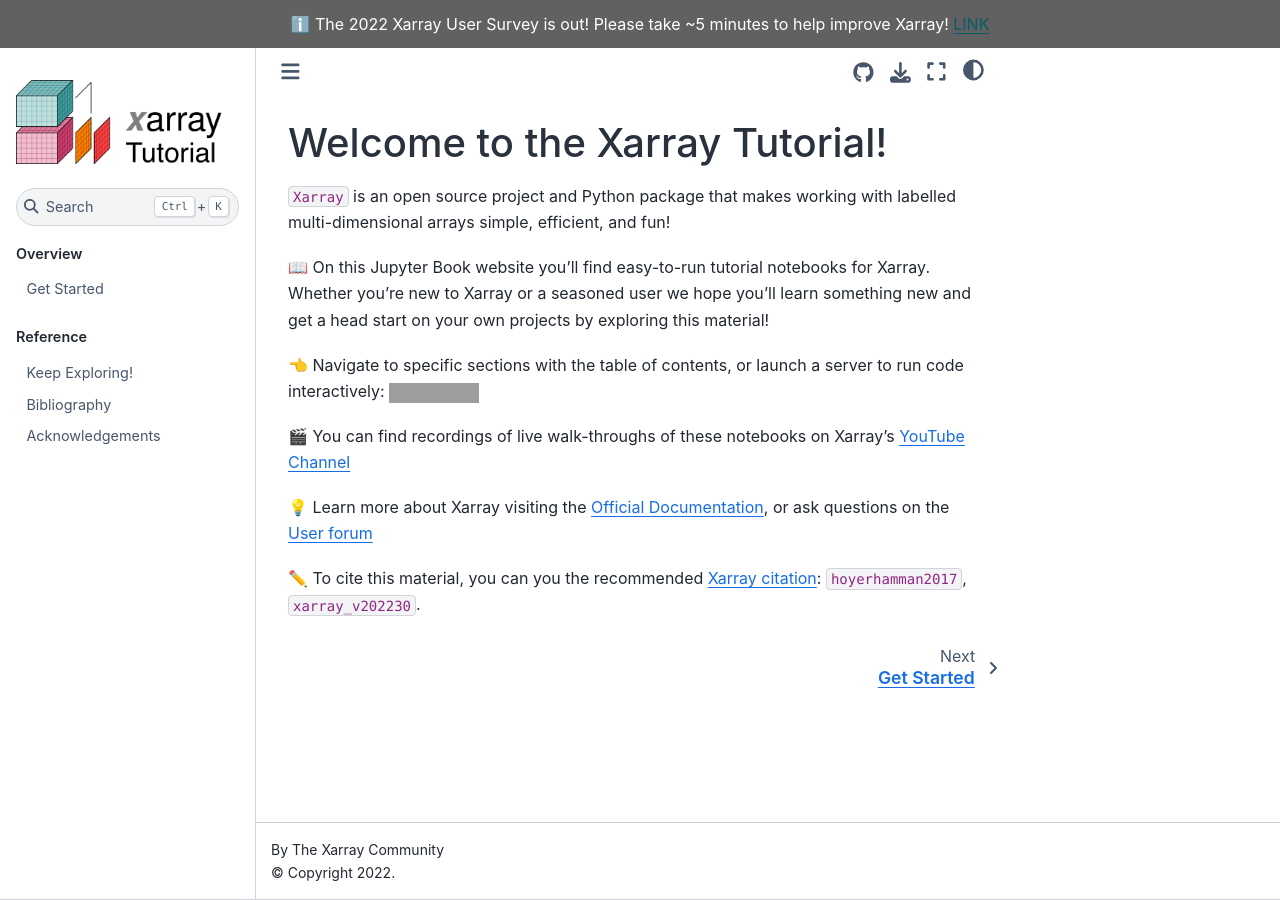
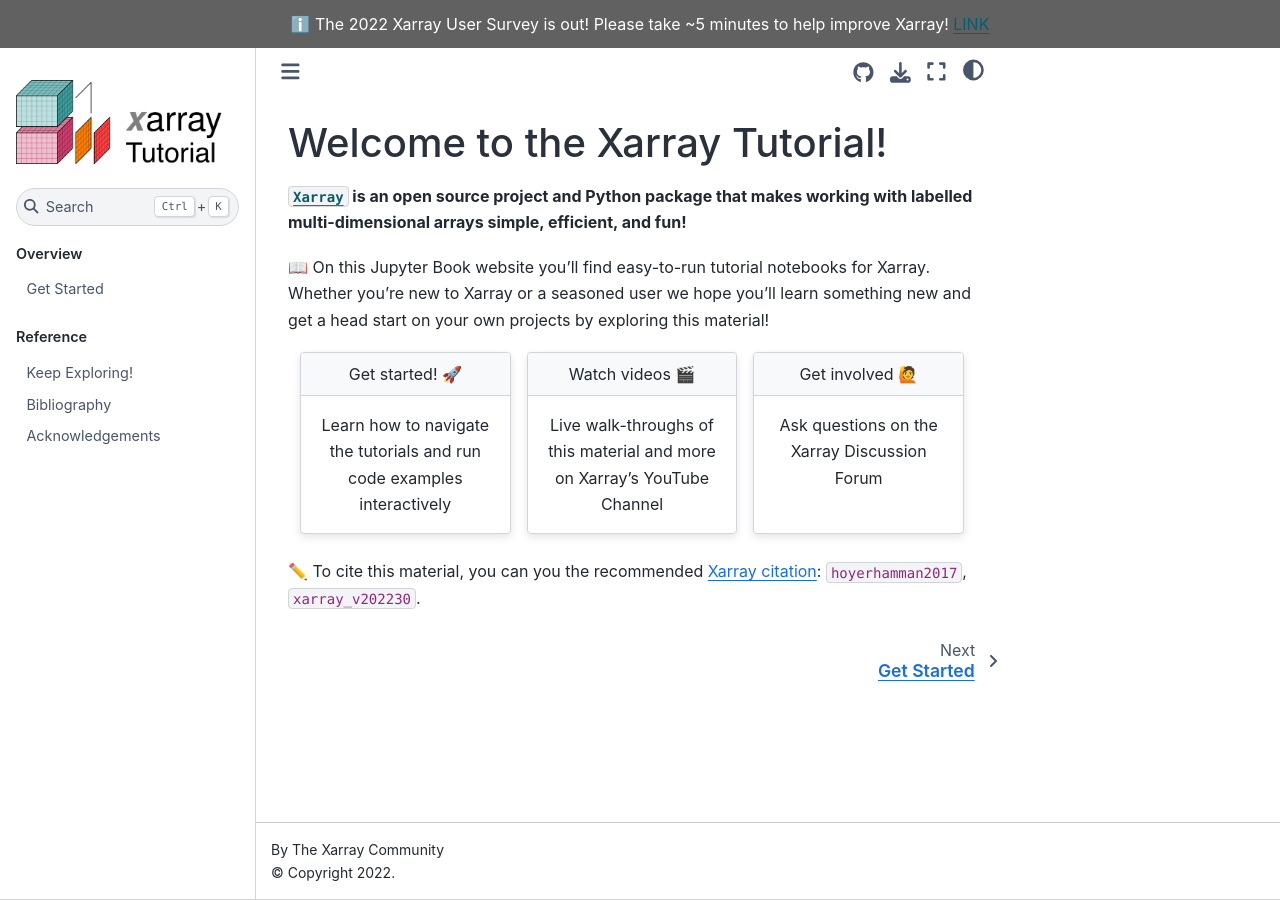
Before and after one commit to xarray-contrib/xarray-tutorial, a Jupyter Book: the page built from intro.md, in a window 1280 px wide. Built offline with Jupyter Book 1.0.4 settings and Sphinx 7.4.7 and the Sphinx Book theme 1.1.4, drawn with Linux system fonts in a browser that asks for light colours; pages that are not in the unit, such as notebooks, are missing from menus; cross-references to code outside the pages are shown as plain code; grey boxes are pictures that could not be loaded.

Commit message:
use grid on landing page, simplify titles

`````diff
--- a/intro.md
+++ b/intro.md
@@ -1,13 +1,38 @@
 # Welcome to the Xarray Tutorial!
 
-`Xarray` is an open source project and Python package that makes working with labelled multi-dimensional arrays simple, efficient, and fun!
+**[`Xarray`](https://xarray.dev) is an open source project and Python package that makes working with labelled multi-dimensional arrays simple, efficient, and fun!**
 
 📖 On this Jupyter Book website you'll find easy-to-run tutorial notebooks for Xarray. Whether you're new to Xarray or a seasoned user we hope you'll learn something new and get a head start on your own projects by exploring this material!
 
-👈 Navigate to specific sections with the table of contents, or launch a server to run code interactively: [![Binder](https://mybinder.org/badge_logo.svg)](https://mybinder.org/v2/gh/xarray-contrib/xarray-tutorial/HEAD?urlpath=lab)
+````{grid}
+:class-container: text-center
+:gutter: 3
 
-🎬 You can find recordings of live walk-throughs of these notebooks on Xarray's [YouTube Channel](https://www.youtube.com/channel/UCBlxVSA6xQXeb-i4GgTlO7g)
+```{grid-item-card}
+:link: overview/get-started
+:link-type: doc
+:class-header: bg-light
+Get started! 🚀
+^^^
+Learn how to navigate the tutorials and run code examples interactively
+```
 
-💡 Learn more about Xarray visiting the {{ '[Official Documentation]({link})'.format(link=xarray_docs) }}, or ask questions on the {{ '[User forum]({link})'.format(link=xarray_forum) }}
+```{grid-item-card}
+:link: https://www.youtube.com/channel/UCBlxVSA6xQXeb-i4GgTlO7g
+:class-header: bg-light
+Watch videos 🎬
+^^^
+Live walk-throughs of this material and more on Xarray's YouTube Channel
+```
+
+```{grid-item-card}
+:link: https://github.com/pydata/xarray/discussions
+:class-header: bg-light
+Get involved 🙋
+^^^
+Ask questions on the Xarray Discussion Forum
+```
+
+````
 
 ✏️ To cite this material, you can you the recommended [Xarray citation](https://docs.xarray.dev/en/stable/getting-started-guide/faq.html#how-should-i-cite-xarray): {cite:p}`hoyerhamman2017`, {cite:p}`xarray_v202230`.
`````
Also changed, not shown: overview/get-started.md (+17 -21 lines), 3 other files.
